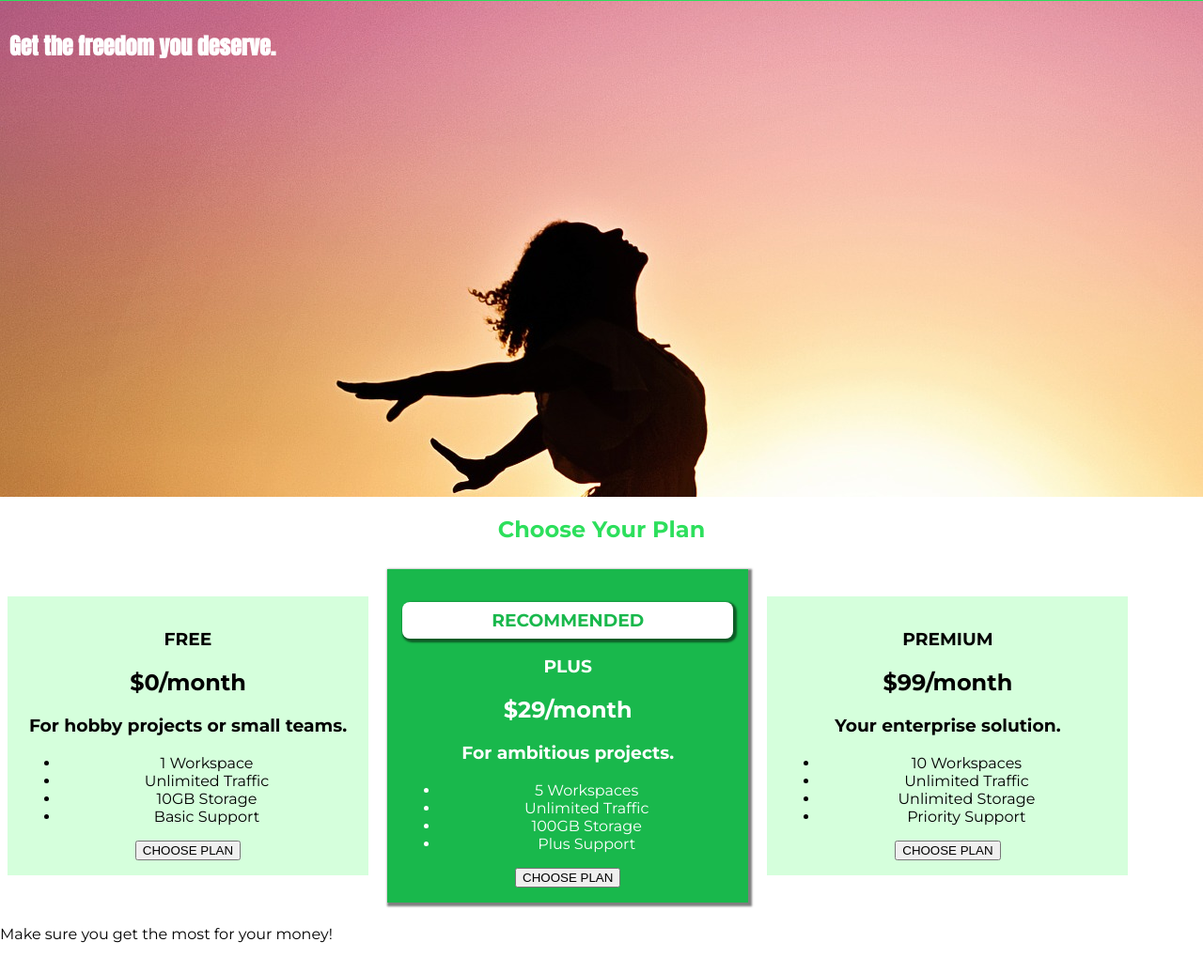
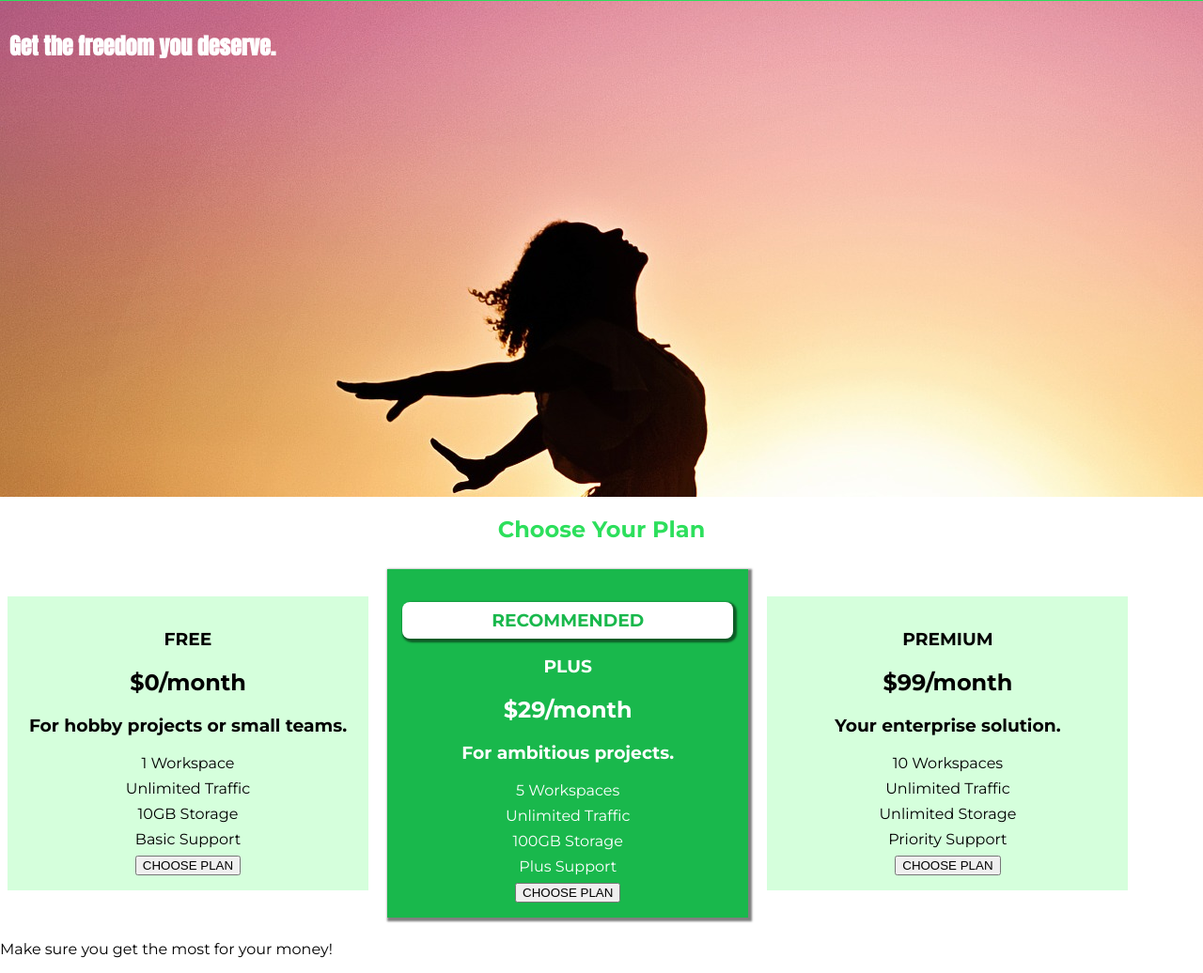
Before and after one commit to KubingYayanu/CSS---The-Complete-Guide-2022-incl.-Flexbox-Grid-Sass-, a plain HTML site: page 5-60. Adding Style to our Plans/index.html in a window 1280 px wide. Shown: the part 42-1078 px from the top of the page at 94% size. Drawn offline with Linux system fonts and the light colour scheme.

Commit message:
fix: update for 5-63

```diff
--- a/5-60. Adding Style to our Plans/index.html
+++ b/5-60. Adding Style to our Plans/index.html
@@ -43,7 +43,7 @@
                     <h1>FREE</h1>
                     <h2>$0/month</h2>
                     <h3>For hobby projects or small teams.</h3>
-                    <ul>
+                    <ul class="plan__features">
                         <li>1 Workspace</li>
                         <li>Unlimited Traffic</li>
                         <li>10GB Storage</li>
@@ -58,7 +58,7 @@
                     <h1>PLUS</h1>
                     <h2>$29/month</h2>
                     <h3>For ambitious projects.</h3>
-                    <ul>
+                    <ul class="plan__features">
                         <li>5 Workspaces</li>
                         <li>Unlimited Traffic</li>
                         <li>100GB Storage</li>
@@ -72,7 +72,7 @@
                     <h1>PREMIUM</h1>
                     <h2>$99/month</h2>
                     <h3>Your enterprise solution.</h3>
-                    <ul>
+                    <ul class="plan__features">
                         <li>10 Workspaces</li>
                         <li>Unlimited Traffic</li>
                         <li>Unlimited Storage</li>
--- a/5-60. Adding Style to our Plans/main.css
+++ b/5-60. Adding Style to our Plans/main.css
@@ -46,6 +46,16 @@ body {
   padding: 8px;
   box-shadow: 2px 2px 2px 2px rgba(0, 0, 0, 0.5);
   border-radius: 8px;
+}
+
+.plan__features {
+  list-style: none;
+  margin: 0;
+  padding: 0;
+}
+
+.plan__features li {
+  margin: 8px 0;
 }
 
 /* h1 {
```
